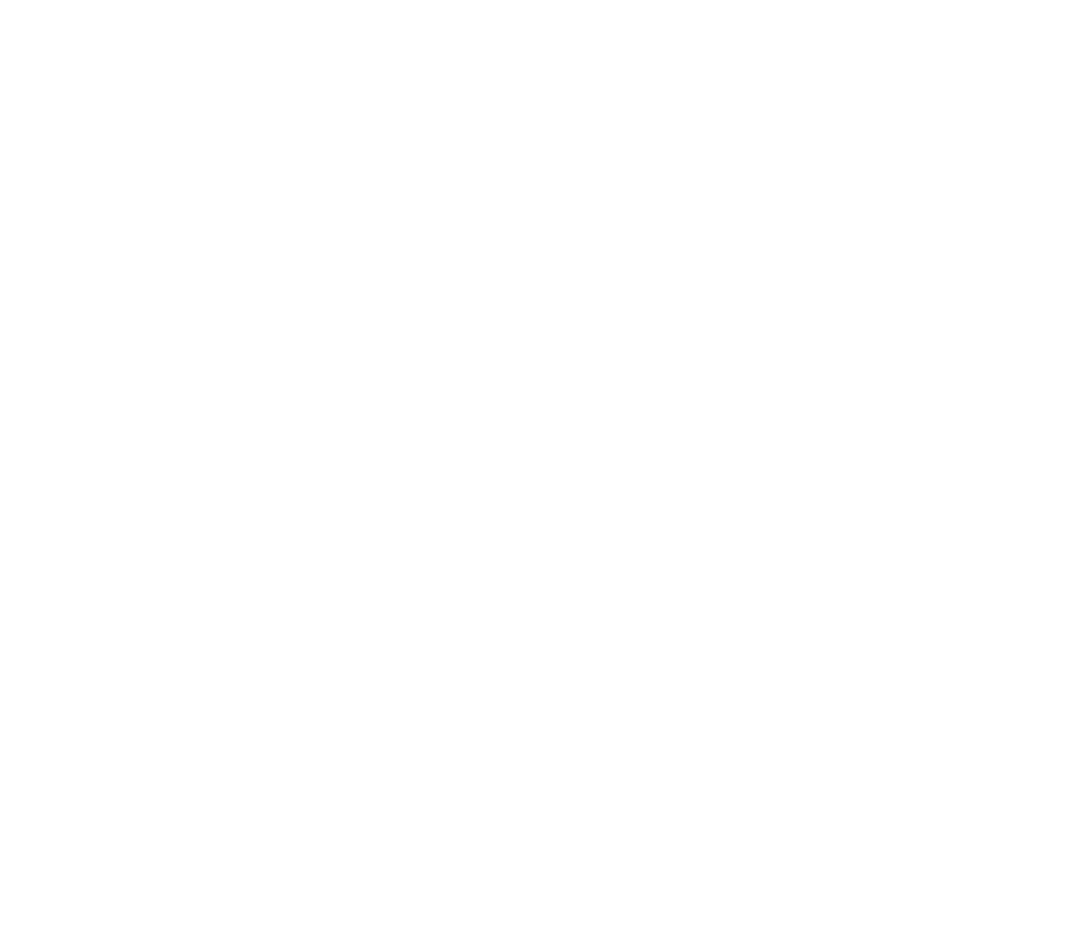
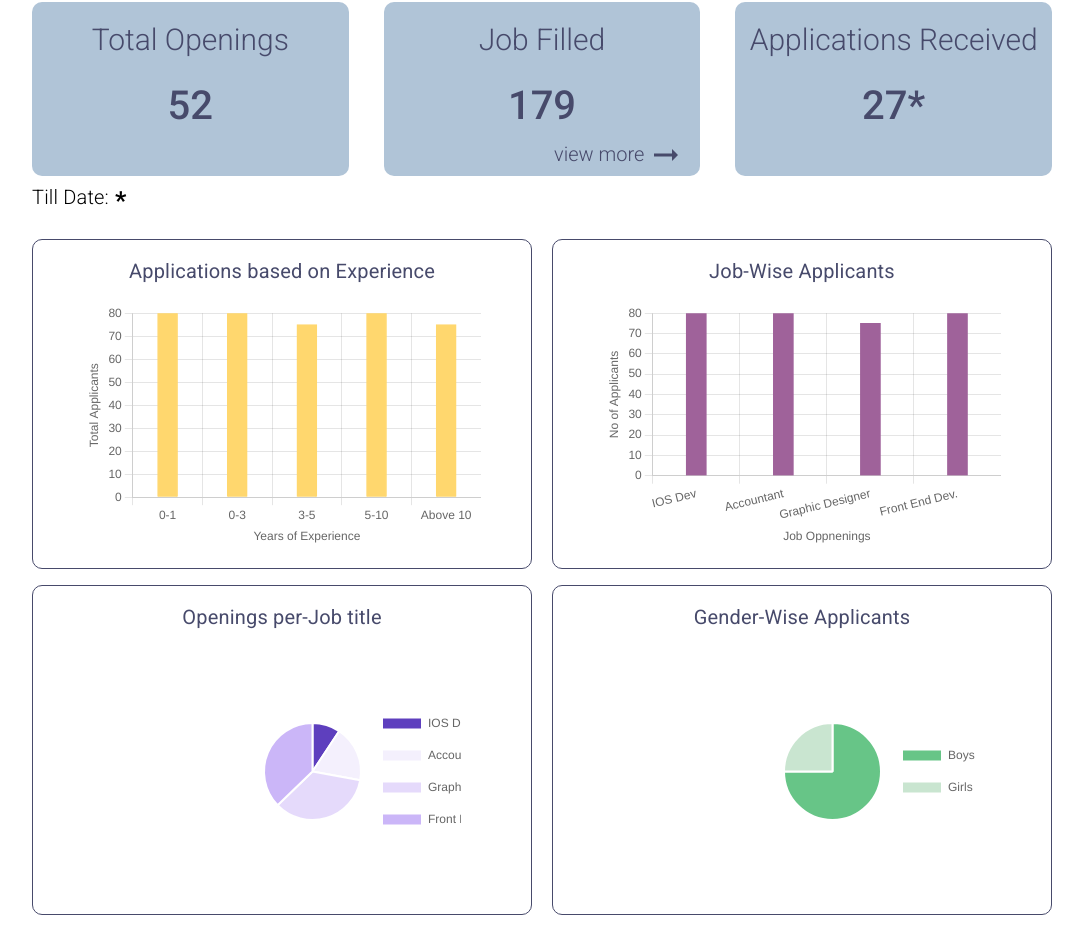
Before and after one commit to atuldedha/hardik-project, a React (Create React App) app: page / in a window 1280 px wide. Shown: the part 1206-2158 px from the top of the page, without its empty margins (163-1246 px from the left). Before the commit the page ends 1161 px from the top, so only its background shows below. Built offline with nearby package versions, Linux system fonts and the light colour scheme.

Commit message:
pie and bar charts

```diff
--- a/src/components/Analytics/Analytics.js
+++ b/src/components/Analytics/Analytics.js
@@ -1,10 +1,71 @@
+/* eslint-disable no-unused-vars */
 import { Box, Typography } from "@mui/material";
-import React from "react";
+import React, { useState } from "react";
 import AnalyticsFinancialYear from "./AnalyticsFinancialYear/AnalyticsFinancialYear";
 import AnalyticsInfo from "./AnalyticsInfo/AnalyticsInfo";
 import AnalyticsLineChart from "./AnalyticsLineChart/AnalyticsLineChart";
+import BarChartInfo from "./BarChartInfo/BarChartInfo";
+import JobStatistics from "./JobStatistics/JobStatistics";
+import PieChartInfo from "./PieChartInfo/PieChartInfo";
+import {
+  experienceData,
+  jobData,
+  jobPieChartData as jobPieChart,
+  genderChartData,
+} from "./staticData";
 
 const Analytics = () => {
+  // experience bar chart data
+  const [experienceChartData, setEperienceChartData] = useState({
+    labels: experienceData.map((item) => item.range),
+    datasets: [
+      {
+        label: { display: false },
+        data: experienceData.map((item) => item.value),
+        backgroundColor: ["#FFD76E"],
+        borderColor: "#FFD76E",
+        borderWidth: 1,
+        barPercentage: 0.5,
+        barThickness: 20,
+      },
+    ],
+  });
+  //   job bar chart data
+  const [jobChartData, setJobChartData] = useState({
+    labels: jobData.map((item) => item.name),
+    datasets: [
+      {
+        label: { display: false },
+        data: jobData.map((item) => item.value),
+        backgroundColor: ["#9F629A"],
+        borderColor: "#9F629A",
+        barPercentage: 0.5,
+        barThickness: 20,
+      },
+    ],
+  });
+  //   job pie chart data
+  const [jobPieChartData, setjobPieChartData] = useState({
+    labels: jobPieChart.map((item) => item.name),
+    datasets: [
+      {
+        label: { display: false },
+        data: jobPieChart.map((item) => item.value),
+        backgroundColor: ["#5E3FBE", "#F4F0FD", "#E5DAFB", "#CBB6F8"],
+      },
+    ],
+  });
+  //   gender wise pie chart
+  const [genderPieChart, setGenderPieChart] = useState({
+    labels: genderChartData.map((item) => item.name),
+    datasets: [
+      {
+        label: { display: false },
+        data: genderChartData.map((item) => item.value),
+        backgroundColor: ["#67C587", "#C9E5D0"],
+      },
+    ],
+  });
   return (
     <Box
       sx={{
@@ -40,6 +101,56 @@ const Analytics = () => {
       </Typography>
       {/* Line Chart */}
       <AnalyticsLineChart />
+      {/* job statistics */}
+      <JobStatistics />
+
+      {/* bar charts to represent statistics */}
+      <Box
+        sx={{
+          display: "grid",
+          gridTemplateColumns: "2fr 2fr",
+          gap: "20px",
+          height: "330px",
+          marginTop: "16px",
+        }}
+      >
+        {/* custom component to represent experience bar chart */}
+        <BarChartInfo
+          chartData={experienceChartData}
+          heading="Applications based on Experience"
+          xAxisLabel="Years of Experience"
+          yAxisLabel="Total Applicants"
+        />
+        {/* custom component to represent job bar chart */}
+        <BarChartInfo
+          chartData={jobChartData}
+          heading="Job-Wise Applicants"
+          xAxisLabel="Job Oppnenings"
+          yAxisLabel="No of Applicants"
+        />
+      </Box>
+
+      {/* pie charts */}
+      <Box
+        sx={{
+          display: "grid",
+          gridTemplateColumns: "2fr 2fr",
+          gap: "20px",
+          height: "330px",
+          marginTop: "16px",
+        }}
+      >
+        {/* custom component to represent experience bar chart */}
+        <PieChartInfo
+          chartData={jobPieChartData}
+          heading="Openings per-Job title"
+        />
+        {/* custom component to represent job bar chart */}
+        <PieChartInfo
+          chartData={genderPieChart}
+          heading="Gender-Wise Applicants"
+        />
+      </Box>
     </Box>
   );
 };
--- /dev/null
+++ b/src/components/Analytics/BarChart/BarChart.js
@@ -0,0 +1,37 @@
+import React from "react";
+import { Bar } from "react-chartjs-2";
+
+const BarChart = ({ chartData, xAxisLabel, yAxisLabel }) => {
+  return (
+    <Bar
+      data={chartData}
+      options={{
+        plugins: {
+          legend: {
+            display: false,
+          },
+        },
+        responsive: true,
+        maintainAspectRatio: false,
+        scales: {
+          y: {
+            beginAtZero: true,
+            title: {
+              display: true,
+              text: yAxisLabel,
+            },
+          },
+          x: {
+            beginAtZero: true,
+            title: {
+              display: true,
+              text: xAxisLabel,
+            },
+          },
+        },
+      }}
+    />
+  );
+};
+
+export default BarChart;
--- /dev/null
+++ b/src/components/Analytics/BarChartInfo/BarChartInfo.js
@@ -0,0 +1,42 @@
+import { Typography } from "@mui/material";
+import { Box } from "@mui/system";
+import React from "react";
+import BarChart from "../BarChart/BarChart";
+
+const BarChartInfo = ({ chartData, heading, xAxisLabel, yAxisLabel }) => {
+  return (
+    <Box
+      sx={{
+        display: "flex",
+        alignItems: "center",
+        flexDirection: "column",
+        border: "1px solid var(--darkGray)",
+        borderRadius: "10px",
+        padding: "20px 50px",
+      }}
+    >
+      <Typography
+        sx={{
+          fontFamily: "Roboto, sans-serif",
+          fontWeight: "400",
+          color: "var(--darkGray)",
+          fontSize: "20px",
+          lineHeight: "23px",
+          marginBottom: "20px",
+        }}
+      >
+        {heading}
+      </Typography>
+      {/* applicants chart */}
+      <Box sx={{ height: "100%", width: "100%" }}>
+        <BarChart
+          chartData={chartData}
+          xAxisLabel={xAxisLabel}
+          yAxisLabel={yAxisLabel}
+        />
+      </Box>
+    </Box>
+  );
+};
+
+export default BarChartInfo;
--- /dev/null
+++ b/src/components/Analytics/JobStatistics/JobStatistics.js
@@ -0,0 +1,63 @@
+import React from "react";
+import { Box, Typography } from "@mui/material";
+import AnalyticsItem from "../AnalyticsItem/AnalyticsItem";
+
+const JobStatistics = () => {
+  return (
+    <Box sx={{ marginTop: "130px" }}>
+      {/* heading */}
+      <Typography
+        variant="h5"
+        component="span"
+        sx={{
+          fontFamily: "Roboto, sans-serif",
+          fontWeight: 700,
+          fontSize: "40px",
+          lineHeight: "47px",
+          color: "var(--darkGray)",
+          marginBottom: "10px",
+          display: "inline-block",
+        }}
+      >
+        Job Statistics
+      </Typography>
+
+      {/* statistics info */}
+      <Box
+        sx={{
+          display: "grid",
+          gridTemplateColumns: "3fr 3fr 3fr",
+          gap: "35px",
+        }}
+      >
+        <AnalyticsItem title="Total Openings" totalNumber={52} />
+        <AnalyticsItem title="Job Filled" totalNumber={179} showViewMore />
+        <AnalyticsItem title="Applications Received" totalNumber="27*" />
+      </Box>
+
+      {/* date text */}
+      <Typography
+        sx={{
+          fontFamily: "Roboto, sans-serif",
+          fontWeight: "300",
+          color: "black",
+          fontSize: "20px",
+          lineHeight: "23px",
+          display: "flex",
+          marginTop: "10px",
+          gap: "6px",
+          marginBottom: "24px",
+        }}
+      >
+        Till Date:
+        <Typography
+          sx={{ fontWeight: "700", fontSize: "25px", lineHeight: "29px" }}
+        >
+          *
+        </Typography>
+      </Typography>
+    </Box>
+  );
+};
+
+export default JobStatistics;
--- /dev/null
+++ b/src/components/Analytics/PieChart/PieChart.js
@@ -0,0 +1,34 @@
+import React from "react";
+import { Pie } from "react-chartjs-2";
+
+const PieChart = ({ chartData }) => {
+  return (
+    <Pie
+      data={chartData}
+      options={{
+        layout: {
+          padding: {
+            right: 20,
+            left: 180,
+          },
+        },
+        plugins: {
+          aspectRatio: 1,
+          legend: {
+            display: true,
+            align: "center",
+            position: "right",
+            labels: {
+              padding: 20,
+            },
+          },
+        },
+
+        responsive: true,
+        maintainAspectRatio: false,
+      }}
+    />
+  );
+};
+
+export default PieChart;
--- /dev/null
+++ b/src/components/Analytics/PieChartInfo/PieChartInfo.js
@@ -0,0 +1,37 @@
+import { Box, Typography } from "@mui/material";
+import React from "react";
+import PieChart from "../PieChart/PieChart";
+
+const PieChartInfo = ({ chartData, heading }) => {
+  return (
+    <Box
+      sx={{
+        display: "flex",
+        alignItems: "center",
+        flexDirection: "column",
+        border: "1px solid var(--darkGray)",
+        borderRadius: "10px",
+        padding: "20px 50px",
+      }}
+    >
+      <Typography
+        sx={{
+          fontFamily: "Roboto, sans-serif",
+          fontWeight: "400",
+          color: "var(--darkGray)",
+          fontSize: "20px",
+          lineHeight: "23px",
+          marginBottom: "20px",
+        }}
+      >
+        {heading}
+      </Typography>
+      {/* applicants chart */}
+      <Box sx={{ height: "100%", width: "100%" }}>
+        <PieChart chartData={chartData} />
+      </Box>
+    </Box>
+  );
+};
+
+export default PieChartInfo;
--- /dev/null
+++ b/src/components/Analytics/staticData.js
@@ -0,0 +1,88 @@
+const experienceData = [
+  {
+    id: 1,
+    range: "0-1",
+    value: 80,
+  },
+  {
+    id: 2,
+    range: "0-3",
+    value: 80,
+  },
+  {
+    id: 3,
+    range: "3-5",
+    value: 75,
+  },
+  {
+    id: 4,
+    range: "5-10",
+    value: 80,
+  },
+  {
+    id: 5,
+    range: "Above 10",
+    value: 75,
+  },
+];
+
+const jobData = [
+  {
+    id: 1,
+    name: "IOS Dev",
+    value: 80,
+  },
+  {
+    id: 2,
+    name: "Accountant",
+    value: 80,
+  },
+  {
+    id: 3,
+    name: "Graphic Designer",
+    value: 75,
+  },
+  {
+    id: 4,
+    name: "Front End Dev.",
+    value: 80,
+  },
+];
+
+const jobPieChartData = [
+  {
+    id: 1,
+    name: "IOS Dev",
+    value: 20,
+  },
+  {
+    id: 2,
+    name: "Accountant",
+    value: 40,
+  },
+  {
+    id: 3,
+    name: "Graphic Designer",
+    value: 75,
+  },
+  {
+    id: 4,
+    name: "Front End Dev.",
+    value: 80,
+  },
+];
+
+const genderChartData = [
+  {
+    id: 1,
+    name: "Boys",
+    value: 75,
+  },
+  {
+    id: 2,
+    name: "Girls",
+    value: 25,
+  },
+];
+
+export { experienceData, jobData, jobPieChartData, genderChartData };
```
